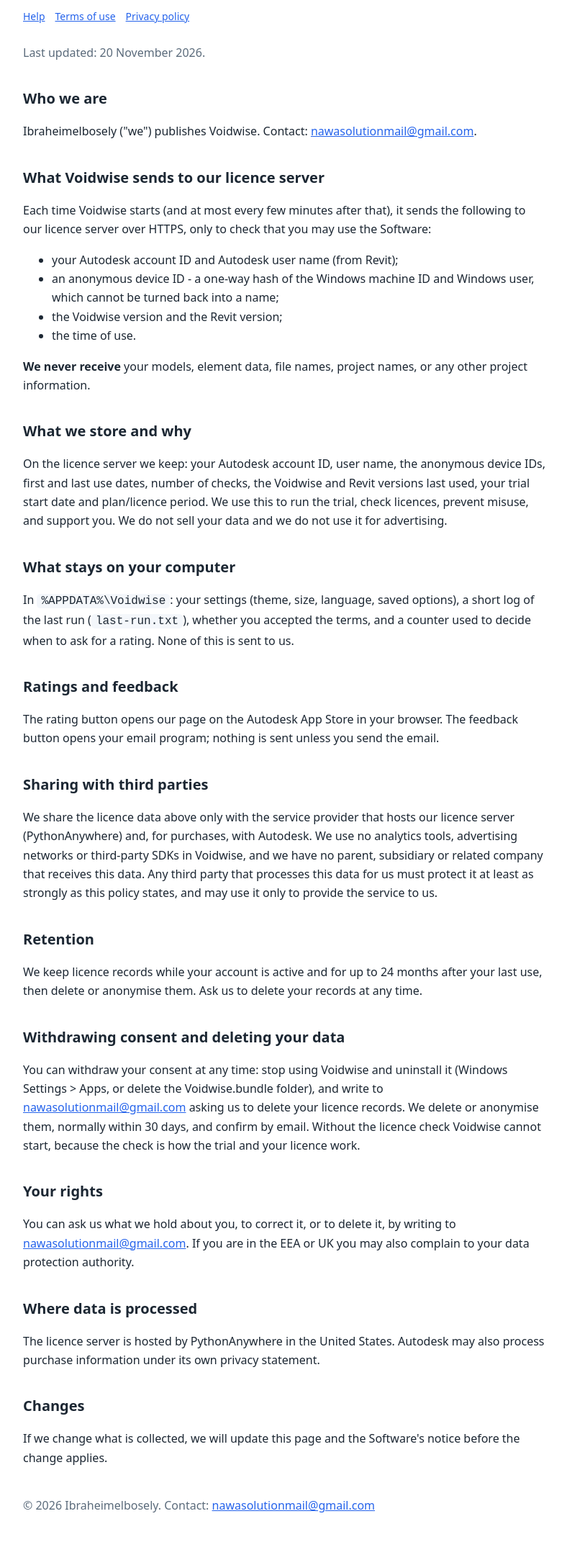
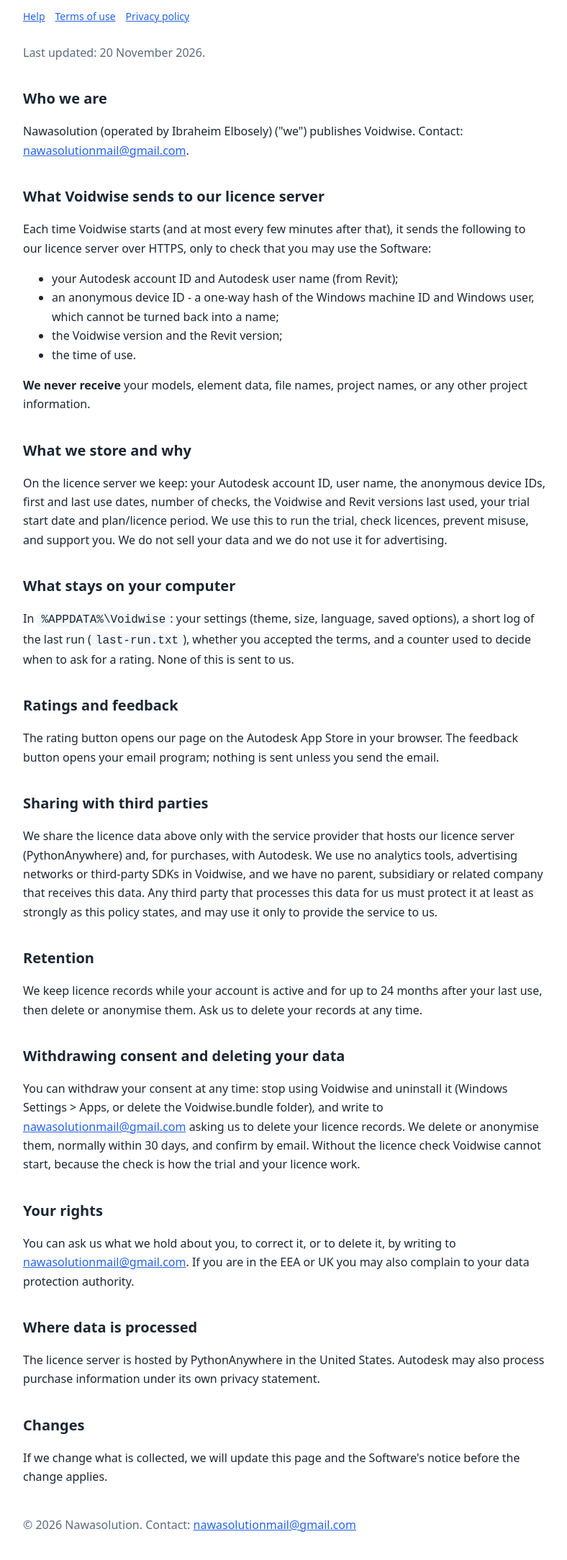
Before and after one commit to elboselyibraheim/VoidWise, a plain HTML site: page privacy.html in a window 1280 px wide. Shown: the part 115-2282 px from the top of the page at 72% size, without its empty margins (244-1032 px from the left). Drawn offline with Linux system fonts and the light colour scheme.

Commit message:
Add files via upload

```diff
--- a/privacy.html
+++ b/privacy.html
@@ -10,7 +10,7 @@ p,li{color:var(--fg)}.mut{color:var(--mut)}a{color:var(--acc)}nav{margin:14px 0
 <nav><a href="index.html">Help</a><a href="terms.html">Terms of use</a><a href="privacy.html">Privacy policy</a></nav>
 
 <p class="mut">Last updated: 20 November 2026.</p>
-<h2>Who we are</h2><p>Ibraheimelbosely ("we") publishes Voidwise. Contact: <a href="mailto:nawasolutionmail@gmail.com">nawasolutionmail@gmail.com</a>.</p>
+<h2>Who we are</h2><p>Nawasolution (operated by Ibraheim Elbosely) ("we") publishes Voidwise. Contact: <a href="mailto:nawasolutionmail@gmail.com">nawasolutionmail@gmail.com</a>.</p>
 <h2>What Voidwise sends to our licence server</h2>
 <p>Each time Voidwise starts (and at most every few minutes after that), it sends the following to our licence server over HTTPS, only to check that you may use the Software:</p>
 <ul><li>your Autodesk account ID and Autodesk user name (from Revit);</li><li>an anonymous device ID - a one-way hash of the Windows machine ID and Windows user, which cannot be turned back into a name;</li><li>the Voidwise version and the Revit version;</li><li>the time of use.</li></ul>
@@ -24,4 +24,4 @@ p,li{color:var(--fg)}.mut{color:var(--mut)}a{color:var(--acc)}nav{margin:14px 0
 <h2>Your rights</h2><p>You can ask us what we hold about you, to correct it, or to delete it, by writing to <a href="mailto:nawasolutionmail@gmail.com">nawasolutionmail@gmail.com</a>. If you are in the EEA or UK you may also complain to your data protection authority.</p>
 <h2>Where data is processed</h2><p>The licence server is hosted by PythonAnywhere in the United States. Autodesk may also process purchase information under its own privacy statement.</p>
 <h2>Changes</h2><p>If we change what is collected, we will update this page and the Software's notice before the change applies.</p>
-<p class="mut" style="margin-top:40px">&copy; 2026 Ibraheimelbosely. Contact: <a href="mailto:nawasolutionmail@gmail.com">nawasolutionmail@gmail.com</a></p></main></body></html>
+<p class="mut" style="margin-top:40px">&copy; 2026 Nawasolution. Contact: <a href="mailto:nawasolutionmail@gmail.com">nawasolutionmail@gmail.com</a></p></main></body></html>
```
Also changed, not shown: index.html (+1 -1 lines), terms.html (+2 -2 lines).
